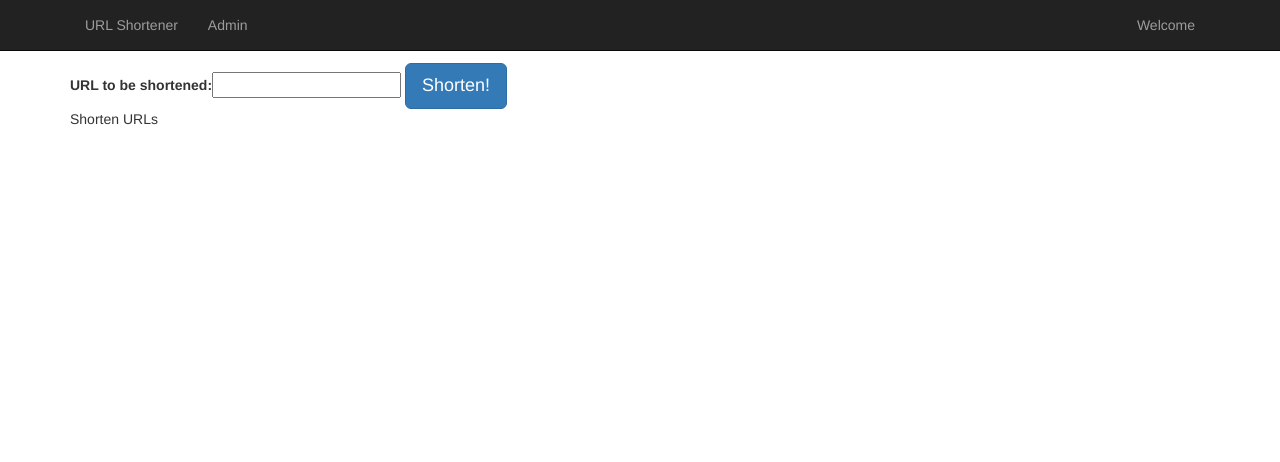
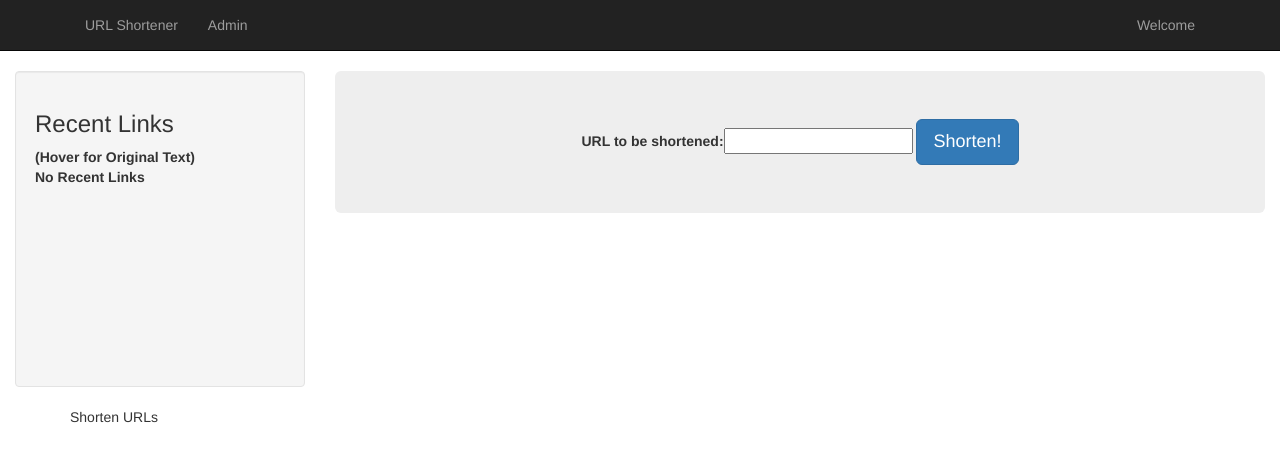
Before and after one commit to akshatam/fyn-shorten, a Django app: page / in a window 1280 px wide. Shown: the top 462 px of the page. Run offline with Django 3.2, Linux system fonts and the light colour scheme; data that the repository does not hold is empty; some libraries are stand-ins or nearby versions.

Commit message:
Fix the HTML view. by bringing all components under one div container and shifting generic stuff to base.

```diff
--- a/tinyurl/templates/shorten/base.html
+++ b/tinyurl/templates/shorten/base.html
@@ -14,8 +14,7 @@
 
 <body>
 
-<nav class="navbar navbar-default navbar-fixed-top" role="navigation">
-<div class="navbar navbar-inverse navbar-fixed-top">
+<nav class="navbar navbar-inverse navbar-static-top" role="navigation">
 	<div class="container">
 	   <ul class="nav pull-right navbar-nav">
 			<li class="navbar-text">Welcome</li>
@@ -25,10 +24,34 @@
 			<li><a href="/admin/">Admin</a></li>
 	   </ul>
     </div>
+</nav>
+<div class="container-fluid">
+<div class="row">
+    <div class="col-sm-3 col-md-3">
+        <div class="well sidebar-nav">
+			 <strong><h3>Recent Links</h3> (Hover for Original Text)</strong>
+				<div class="pre-scrollable" style="height: 200px; overflow: auto;">
+					{% if recent_links %}
+					<table class="table table-bordered">
+						 {% for link in recent_links %}
+						<tr style="height: 20px;">
+							<td><a title="{{ link.url }}" href="http://{{ site_base_url }}/{{ link.generated_alias.word }}">{{ link.generated_alias.word }}</a></td>
+						</tr>
+            			{% endfor %}
+					</table>
+					{% else %}
+						<strong>No Recent Links</strong>
+					{% endif %}
+				</div>
+        </div>
+    </div>
+
+	<div class="col-sm-9 col-md-9">
+	{% block body_block %}
+	{% endblock %}
+	</div>
 </div>
-</nav>
-{% block body_block %}
-{% endblock %}
+</div>
 <footer>
 	<div class="container">
 		<p>Shorten URLs</p>
--- a/tinyurl/templates/shorten/index.html
+++ b/tinyurl/templates/shorten/index.html
@@ -3,23 +3,17 @@
 {% block title %}Shorten URLs.{% endblock %}
 
 {% block body_block %}
-
-<div class="container">
-<h2>Recent Links</h2>
-<ul>
-{% for link in recent_links %}
-	<p>hello</p>
-{% endfor %}
-</ul>
-</div>
-
-<div class="container">
+<div class="jumbotron">
+    <center>
         {% block url_form %}
         <form name="url_form" action="/submit/" method="get">
           {{ link_form }}
           <input  class="btn btn-lg btn-primary" type="submit" value="Shorten!" />
         </form>
         {% endblock %}
+        </center>
 </div>
 
+
+
 {% endblock %}
```
